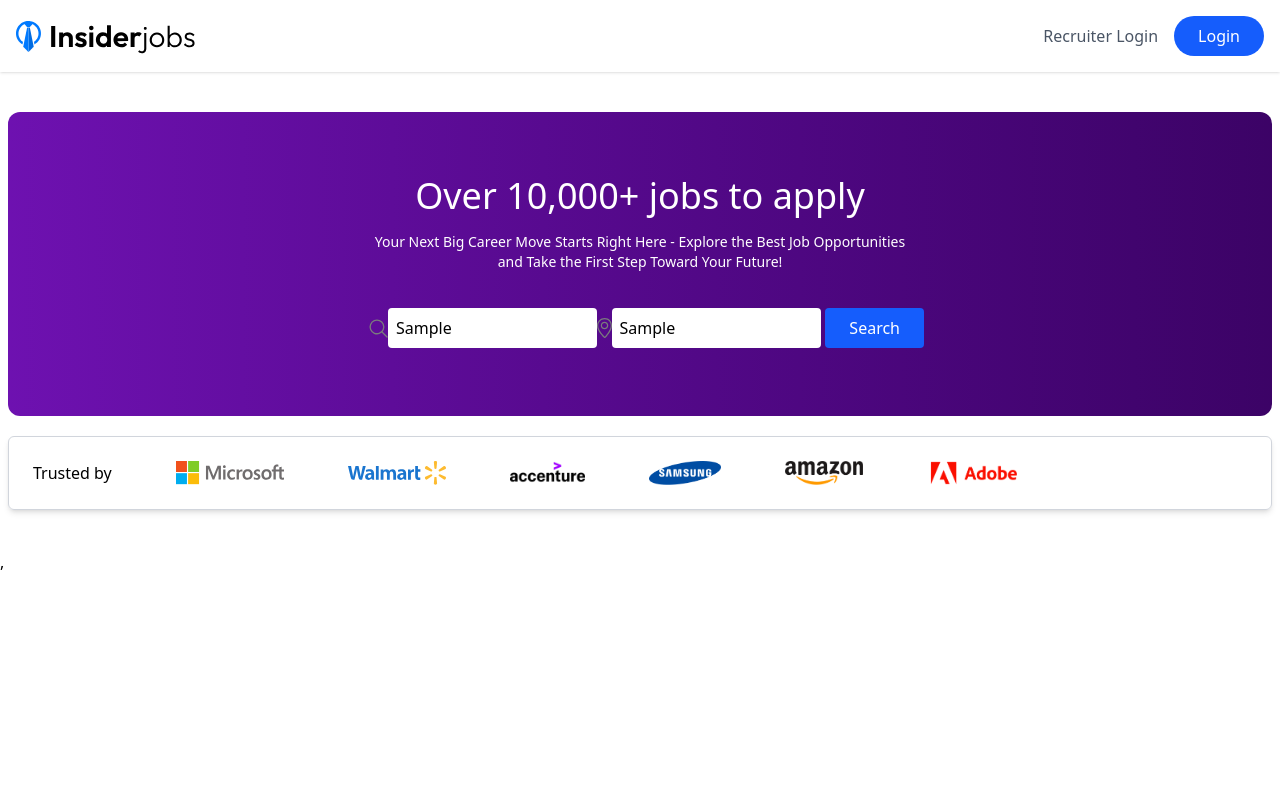
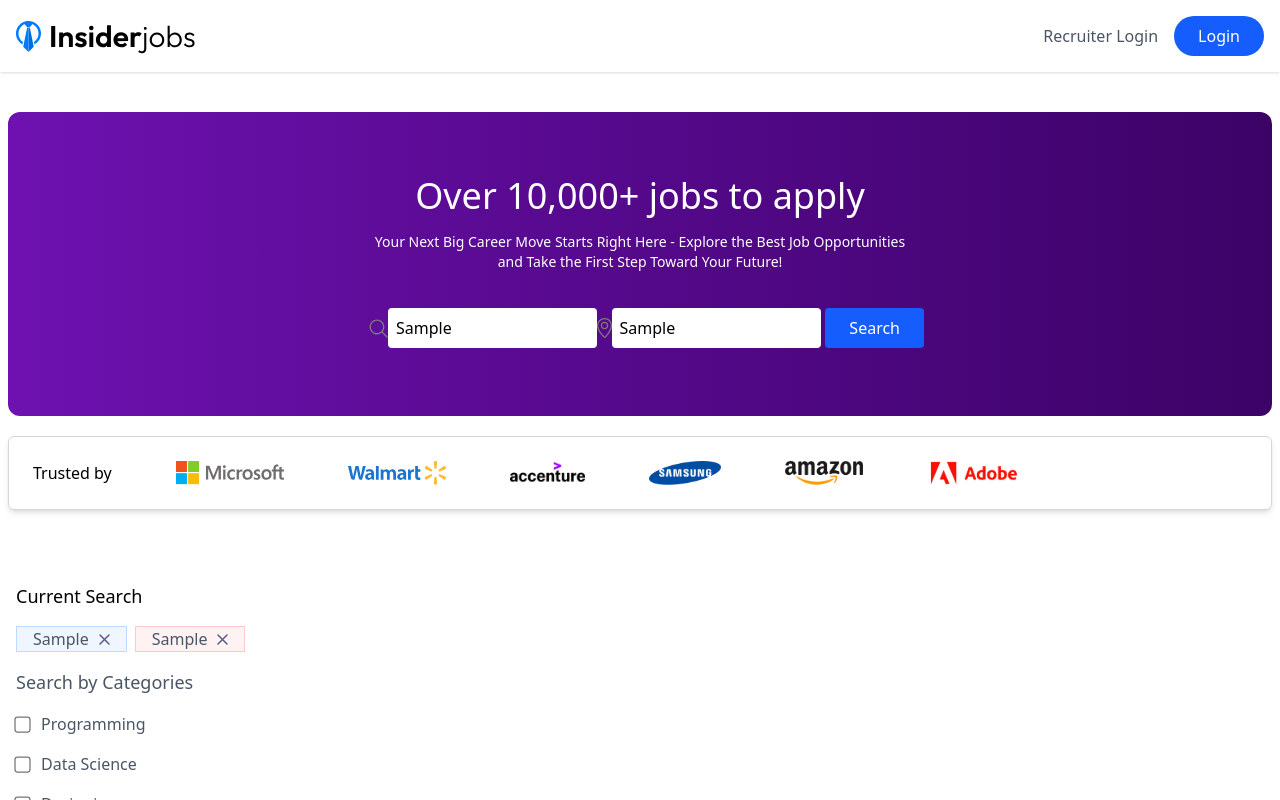
Before and after one commit to MbuleloO/job-portal-client, a React (Vite) app: page / in a window 1280 px wide. Both pictures are taken after typing "Sample", "Sample" into the empty fields and a click on the button "Search". Shown: the top 800 px of the page. Built offline with nearby package versions, Linux system fonts and the light colour scheme; no server answers.

Commit message:
sidebar job search filter by location and title..

```diff
--- /dev/null
+++ b/src/components/JobListing.jsx
@@ -0,0 +1,68 @@
+import React, { useContext } from 'react'
+import {AppContext} from '../context/AppContext'
+import { assets, JobCategories, JobLocations } from '../assets/assets'
+
+const JobListing = () => {
+    const{isSearched, searchFilter, setSearchFilter} = useContext(AppContext)
+  return (
+    <div className='container 2xl:px-20 mx-auto flex flex-col lg:flex-row max-lg:space-y-8 py-8'>
+        {/* Sidebar */}
+        <div className='w-full lg:w-1/4 bg-white px-4 '>
+            {/* Search filter from Hero */}
+            {
+                isSearched && (searchFilter.title !== "" || searchFilter.location !== "") && (
+                    <>
+                        <h3 className='font-medium text-lg mb-4'>Current Search</h3>
+                        <div className='mb-4 text-gray-600'>
+                            {searchFilter.title && (
+                                <span className='inline-flex items-center gap-2.5 bg-blue-50 border border-blue-200 px-4 py-1.5rounded'>
+                                    {searchFilter.title}
+                                    <img onClick={e => setSearchFilter(prev => ({...prev, title:""}))} className='cursor-pointer' src={assets.cross_icon} alt='cross' />
+                                </span>
+                            )}
+                            {searchFilter.location && (
+                                <span  className='ml-2 inline-flex items-center gap-2.5 bg-red-50 border border-red-200 px-4 py-1.5rounded'>
+                                    {searchFilter.location}
+                                    <img onClick={e => setSearchFilter(prev => ({...prev, location:""}))} className='cursor-pointer' src={assets.cross_icon} alt='cross' />
+                                </span>
+                            )}
+
+                            {/* Category filter */}
+                            <div className='max-lg:hidden'>
+                                <h4 className='font-medium text-lg py-4'>Search by Categories</h4>
+                                <ul className='space-y-4 text-gray-600'>
+                                    {
+                                        JobCategories.map((category, index) => (
+                                            <li className='flex gap-3 items-center' key={index}>
+                                                <input className='scale-125' type='checkbox' name='' id='' />
+                                                {category}
+                                            </li>
+                                        ))
+                                    }
+                                </ul>
+                            </div>
+
+                            {/* Location filter */}
+                            <div className='max-lg:hidden'>
+                                <h4 className='font-medium text-lg py-4'>Search by Location</h4>
+                                <ul className='space-y-4 text-gray-600'>
+                                    {
+                                        JobLocations.map((location, index) => (
+                                            <li className='flex gap-3 items-center' key={index}>
+                                                <input className='scale-125' type='checkbox' name='' id='' />
+                                                {location}
+                                            </li>
+                                        ))
+                                    }
+                                </ul>
+                            </div>
+                        </div>
+                    </>
+                )
+            }
+        </div>
+    </div>
+  )
+}
+
+export default JobListing
--- a/src/pages/Home.jsx
+++ b/src/pages/Home.jsx
@@ -1,12 +1,14 @@
 import React from 'react'
 import Navbar from '../components/Navbar';
 import Hero from '../components/Hero';
+import JobListing from '../components/JobListing';
 
 const Home = () => {
   return (
     <div>
       <Navbar/>
       <Hero/>
+      <JobListing />
     </div>
   )
 }
```
